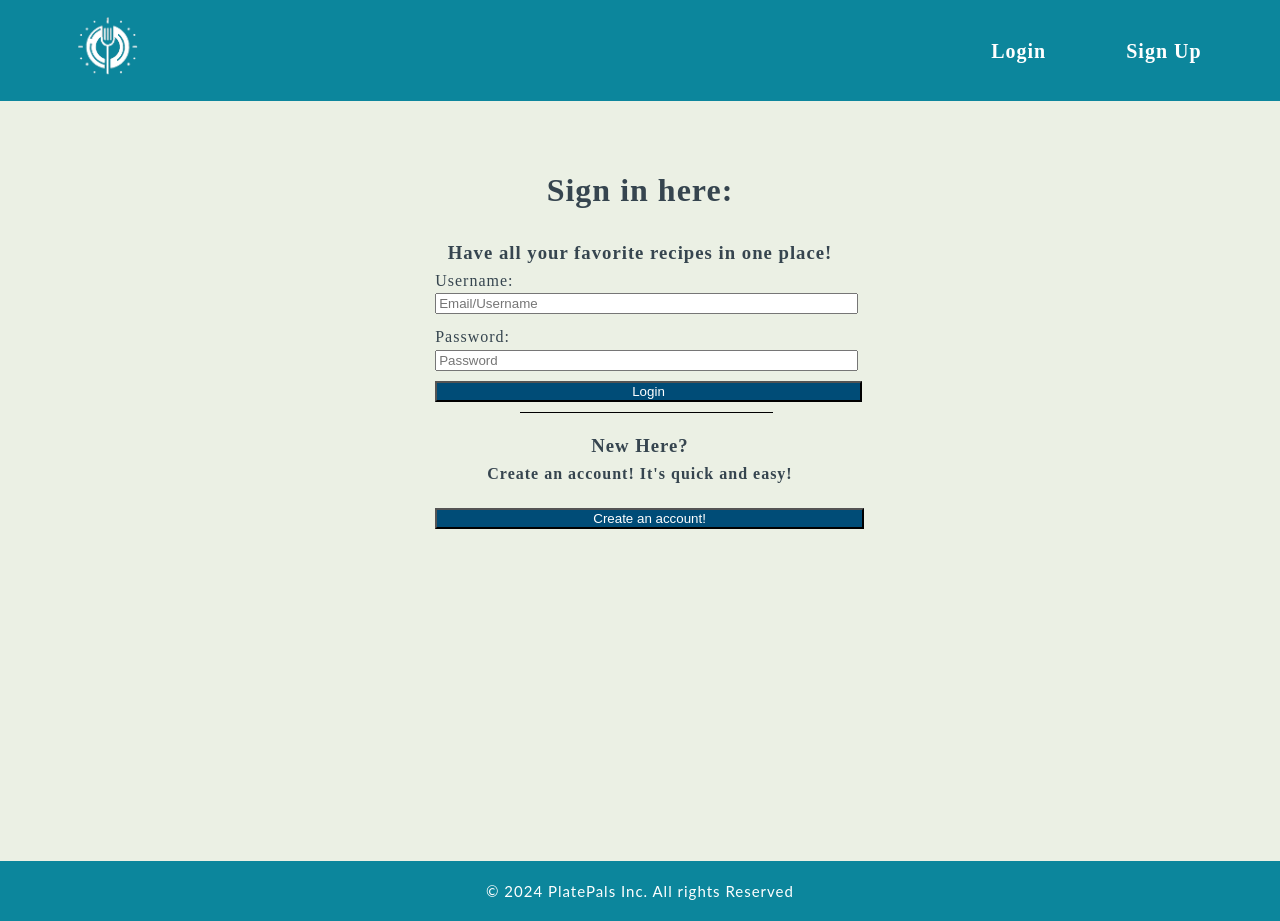
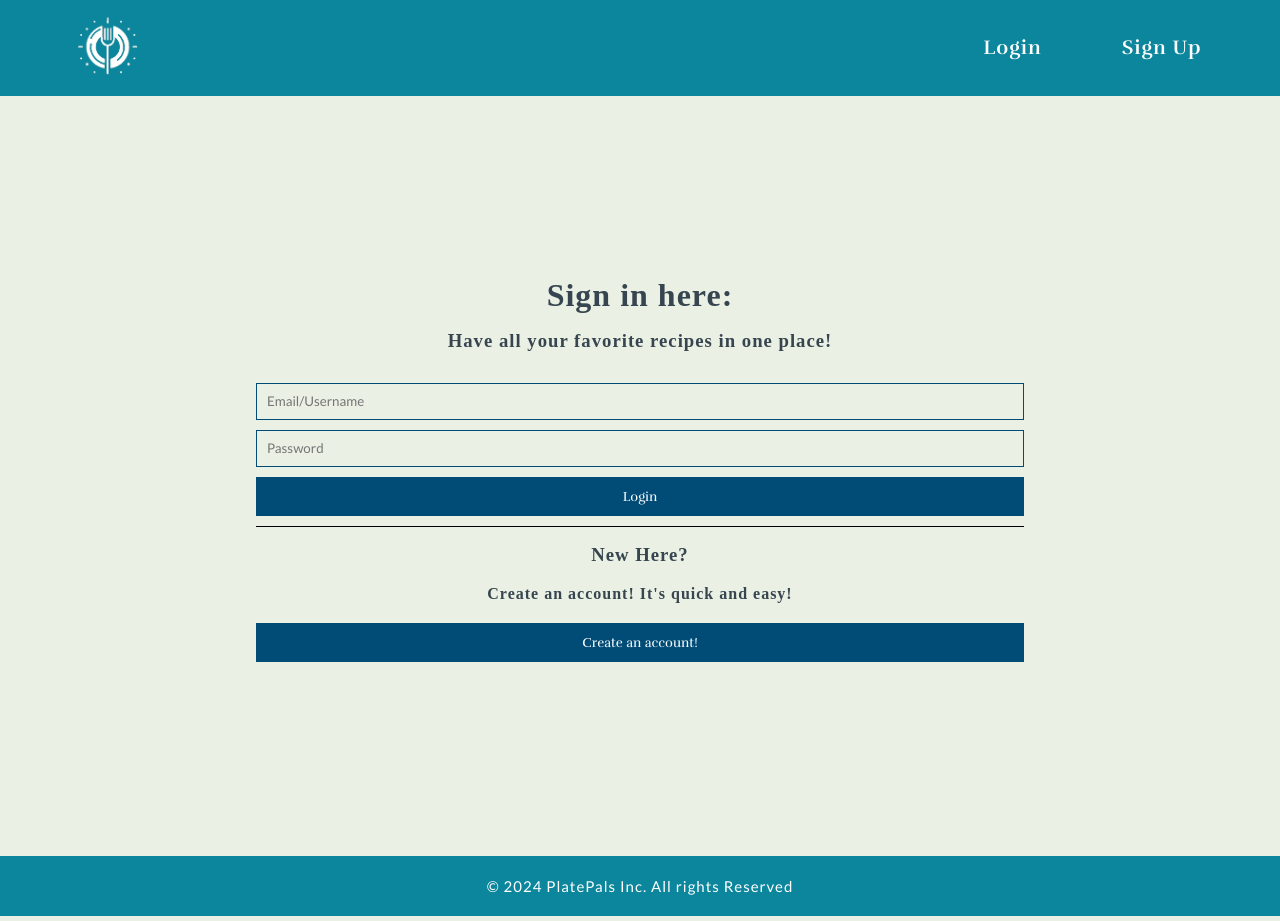
Before and after one commit to asterli/PlatePals, a PHP site: page /login.html in a window 1280 px wide. Run offline with PHP 8.4, Linux system fonts and the light colour scheme.

Commit message:
update sign in and login

```diff
--- a/login.css
+++ b/login.css
@@ -1,59 +1,89 @@
-main{
-    background-color: #EBF0E4;
+@import url("https://fonts.googleapis.com/css2?family=Lato:ital,wght@0,100;0,300;0,400;0,700;0,900;1,100;1,300;1,400;1,700;1,900&display=swap");
+@import url("https://fonts.googleapis.com/css2?family=Rufina:wght@400;700&display=swap");
+
+main {
+  background-color: #ebf0e4;
+  display: flex;
+  justify-content: center;
+  align-items: center;
+  flex-direction: column;
 }
-#sign-in-text h1{
+
+body {
+  line-height: 1;
+}
+#sign-in-text h1 {
   margin-top: 0;
   padding-top: 5%;
 }
-#sign-in-text{
+
+#create-account-text {
   text-align: center;
 }
-form{
-    margin-left: 34%;
+#sign-in-text {
+  text-align: center;
+  margin-bottom: 2.5%;
 }
-input{
+form {
+  width: 100%;
   display: flex;
-    width: 50%;
+  justify-content: center;
+  align-items: center;
+  flex-direction: column;
+}
+input {
+  display: flex;
+  width: 60%;
   margin-bottom: 10px;
-    background-color: none;
   color: black;
+  background-color: #ebf0e4;
+  border: 1px solid #004c77;
+  padding: 10px;
+}
+input#submit {
+  display: block;
+  color: white;
+  background-color: #004c77;
+  padding-left: 0%;
+  padding-right: 0;
+  width: 60%;
 }
 
-input#submit{
+hr {
+  width: 60%;
+}
+.centered-line {
+  width: 60%;
+  border-bottom: 1px solid #000; /* Adjust the color as needed */
+}
+#create-account {
+  text-align: center;
+  margin-left: 0;
+  width: 60%;
+}
+#sign-in-text h3 {
+  margin-bottom: 0;
+}
+#sign-in-text h4 {
+  margin-top: 0;
+}
+#create {
   display: block;
   color: white;
-    background-color: #004C77;
+  background-color: #004c77;
   padding-left: 0%;
   padding-right: 0;
-    width:50.5%
+  width: 60%;
+  text-align: center;
 }
 
-hr{
-    width: 33%;
+input::placeholder {
+  font-family: "Lato", sans-serif;
 }
-.centered-line {
-    margin-left: 10%;
-    width: 30%;
-    border-bottom: 1px solid #000; /* Adjust the color as needed */
+
+input[type="submit"] {
+  font-family: "Rufina", sans-serif;
+  padding: 10px 20px;
+  background: #333;
+  color: #fff;
 }
-#create-account{
-    text-align: center;
-    margin-left: 0;
-    width: 50%;
-}
-#sign-in-text h3{
-    margin-bottom: 0;
-}
-#sign-in-text h4{
-    margin-top: 0;
-}
-#create{
-    display: block;
-    margin-left: 34%;
-    color: white;
-    background-color: #004C77;
-    padding-left: 0%;
-    padding-right: 0;
-    width: 33.5%;
-    text-align: center;
-}
--- a/login.html
+++ b/login.html
@@ -21,28 +21,42 @@
     </nav>
     <main>
       <div id="sign-in-text">
-        <h1> Sign in here:</h1>
-        <h3> Have all your favorite recipes in one place!</h3>
+        <h1>Sign in here:</h1>
+        <h3>Have all your favorite recipes in one place!</h3>
       </div>
 
       <!-- Add the login form here -->
       <form id="login-form" action="login.php" method="post">
-        <label for="username">Username:</label>
-        <input type="text" id="username" placeholder="Email/Username" name="username" required>
+        <input
+          type="text"
+          id="username"
+          placeholder="Email/Username"
+          name="username"
+          required
+        />
 
-        <label for="password">Password:</label>
-        <input type="password" id="password" placeholder="Password" name="password" required>
+        <input
+          type="password"
+          id="password"
+          placeholder="Password"
+          name="password"
+          required
+        />
 
-        <input id ="submit" type="submit" value="Login">
+        <input id="submit" type="submit" value="Login" />
 
         <div class="centered-line"></div>
       </form>
-        <div id="sign-in-text">
-          <h3>New Here?</h3>
-          <h4>Create an account! It's quick and easy!</h4>
-        </div>
-        <input id ="create" type="submit" value="Create an account!" onclick="location.href='signup.html';">
-
+      <div id="create-account-text">
+        <h3>New Here?</h3>
+        <h4>Create an account! It's quick and easy!</h4>
+      </div>
+      <input
+        id="create"
+        type="submit"
+        value="Create an account!"
+        onclick="location.href='signup.html';"
+      />
     </main>
     <footer class="lato">
       <p>&copy; 2024 PlatePals Inc. All rights Reserved</p>
```
Also changed, not shown: signup.css (+4 -5 lines). Lines whose indentation alone changed are shown as unchanged.
